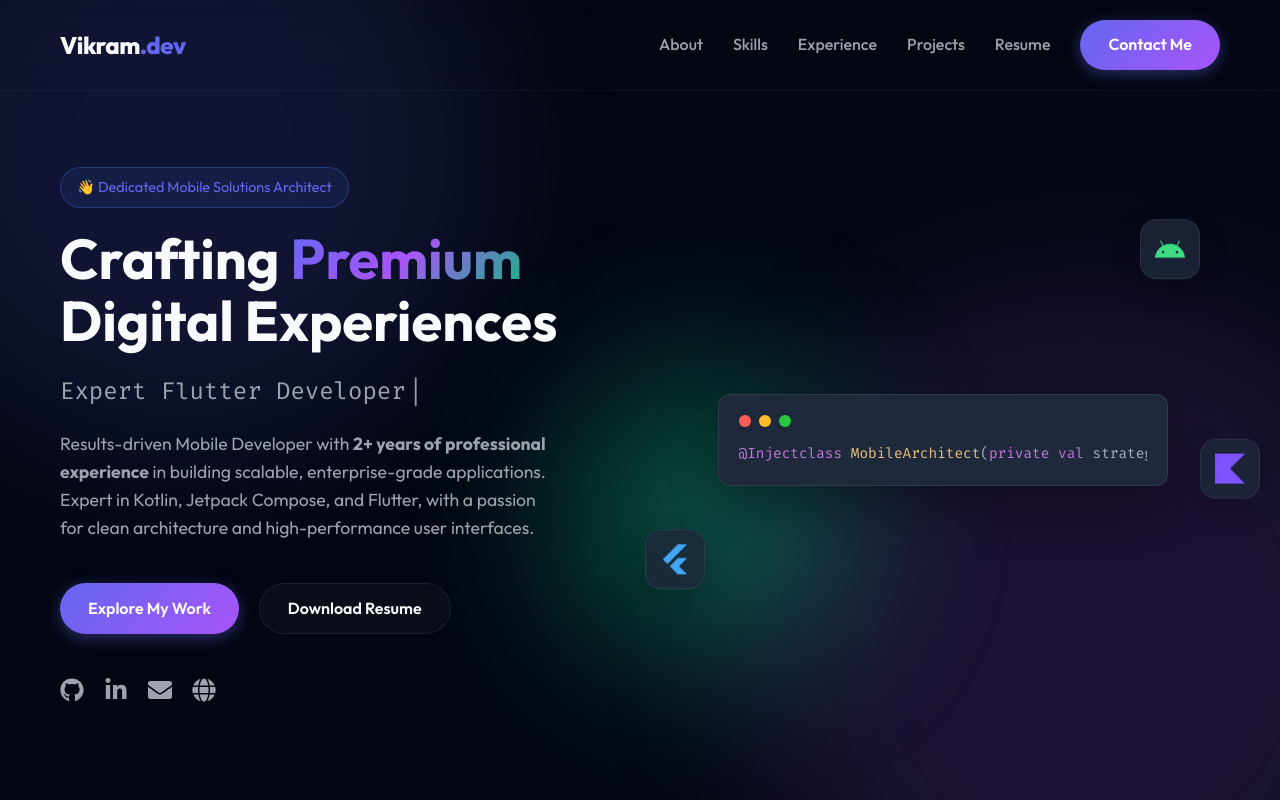
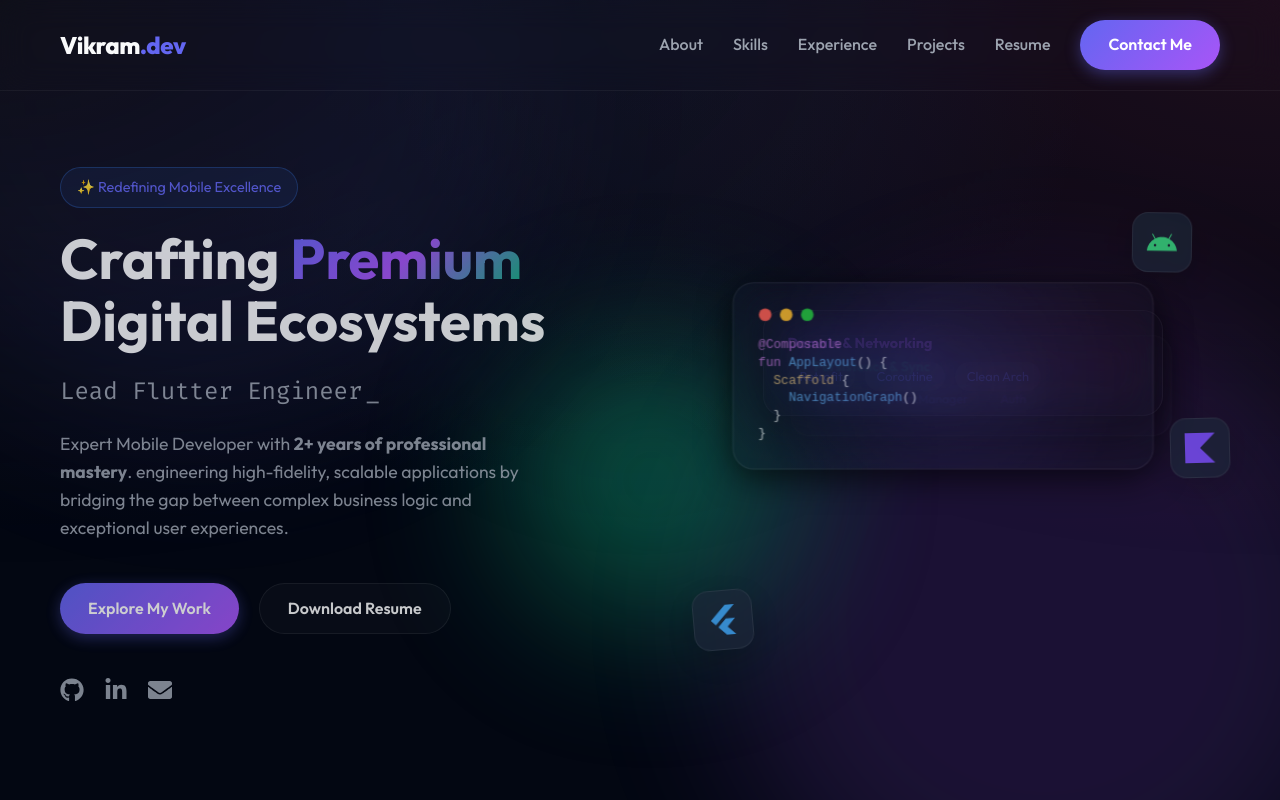
Before and after one commit to vikram-rathod/vikram_portfolio_react, a React (Vite) app: page / in a window 1280 px wide. Shown: the top 800 px of the page. Built offline with nearby package versions, Linux system fonts and the light colour scheme.

Commit message:
Redesign hero section with 3D architecture stack and interactive motion

```diff
--- a/src/components/Hero.jsx
+++ b/src/components/Hero.jsx
@@ -1,70 +1,125 @@
 import React from 'react';
 import { Typewriter } from 'react-simple-typewriter';
-import { FaGithub, FaLinkedinIn, FaEnvelope, FaGlobe } from 'react-icons/fa';
+import { FaGithub, FaLinkedinIn, FaEnvelope } from 'react-icons/fa';
 import { SiKotlin, SiFlutter, SiAndroid } from 'react-icons/si';
+import { motion } from 'framer-motion';
 
 const Hero = () => {
+    const handleMouseMove = (e) => {
+        const { currentTarget: target, clientX: x, clientY: y } = e;
+        const { left, top } = target.getBoundingClientRect();
+        target.style.setProperty("--mouse-x", `${x - left}px`);
+        target.style.setProperty("--mouse-y", `${y - top}px`);
+    };
+
+    const containerVariants = {
+        hidden: { opacity: 0 },
+        visible: {
+            opacity: 1,
+            transition: { staggerChildren: 0.2, delayChildren: 0.3 }
+        }
+    };
+
+    const itemVariants = {
+        hidden: { y: 20, opacity: 0 },
+        visible: { y: 0, opacity: 1, transition: { duration: 0.8, ease: "easeOut" } }
+    };
+
+    const layerVariants = {
+        hover: (i) => ({
+            scale: 1.05,
+            x: i * 15,
+            y: i * -15,
+            rotateZ: i * 2,
+            transition: { type: "spring", stiffness: 300, damping: 20 }
+        })
+    };
+
     return (
-        <header className="hero">
+        <header className="hero mesh-gradient" onMouseMove={handleMouseMove}>
             <div className="container hero-container">
-                <div className="hero-content">
-                    <div className="hero-badge">👋 Dedicated Mobile Solutions Architect</div>
-                    <h1>Crafting <span className="gradient-text">Premium</span><br /> Digital Experiences</h1>
-                    <div className="typing-container">
-                        <span>
+                <motion.div
+                    className="hero-content"
+                    variants={containerVariants}
+                    initial="hidden"
+                    animate="visible"
+                >
+                    <motion.div variants={itemVariants} className="hero-badge">
+                        ✨ Redefining Mobile Excellence
+                    </motion.div>
+                    <motion.h1 variants={itemVariants}>
+                        Crafting <span className="gradient-text">Premium</span><br />
+                        Digital Ecosystems
+                    </motion.h1>
+                    <motion.div variants={itemVariants} className="typing-container">
                         <Typewriter
-                                words={['Senior Android Developer', 'Expert Flutter Developer', 'Architecture Specialist', 'Product Consultant']}
+                            words={['Senior Android Solutions Architect', 'Lead Flutter Engineer', 'Clean Architecture Evangelist', 'High-Performance Specialist']}
                             loop={0}
                             cursor
-                                cursorStyle='|'
-                                typeSpeed={80}
-                                deleteSpeed={40}
-                                delaySpeed={1500}
+                            cursorStyle='_'
+                            typeSpeed={60}
+                            deleteSpeed={30}
+                            delaySpeed={2000}
                         />
-                        </span>
-                    </div>
-                    <p className="hero-description">
-                        Results-driven Mobile Developer with <strong>2+ years of professional experience</strong> in building scalable, enterprise-grade applications. Expert in Kotlin, Jetpack Compose, and Flutter, with a passion for clean architecture and high-performance user interfaces.
-                    </p>
-                    <div className="hero-btns">
+                    </motion.div>
+                    <motion.p variants={itemVariants} className="hero-description">
+                        Expert Mobile Developer with <strong>2+ years of professional mastery</strong>. engineering high-fidelity, scalable applications by bridging the gap between complex business logic and exceptional user experiences.
+                    </motion.p>
+                    <motion.div variants={itemVariants} className="hero-btns">
                         <a href="#projects" className="btn-primary">Explore My Work</a>
                         <a href="https://www.canva.com/design/DAG409WH0Gs/i0xLy23FwPL-pfRj_aYVIQ/view" target="_blank" className="btn-secondary">
                             Download Resume
                         </a>
-                    </div>
-                    <div className="social-links">
+                    </motion.div>
+                    <motion.div variants={itemVariants} className="social-links">
                         <a href="https://github.com/VikramRathodk" target="_blank" aria-label="GitHub"><FaGithub /></a>
                         <a href="https://www.linkedin.com/in/vikram-rathod-438442289/" target="_blank" aria-label="LinkedIn"><FaLinkedinIn /></a>
                         <a href="mailto:rathodvikramk382@gmail.com" aria-label="Email"><FaEnvelope /></a>
-                        <a href="https://vikramrathod.dev" target="_blank" aria-label="Website"><FaGlobe /></a>
+                    </motion.div>
+                </motion.div>
+
+                <div className="hero-visual-container">
+                    <motion.div
+                        className="architecture-stack"
+                        initial={{ rotateY: -20, rotateX: 10, opacity: 0 }}
+                        animate={{ rotateY: 0, rotateX: 0, opacity: 1 }}
+                        transition={{ duration: 1.5, ease: "easeOut" }}
+                    >
+                        {/* Layer 3: Persistence Layer */}
+                        <motion.div className="layer-card layer-3 glass-morphism" custom={3} whileHover="hover" variants={layerVariants}>
+                            <h4 style={{ color: 'var(--accent-tertiary)', fontSize: '0.9rem' }}>Persistence & Sync</h4>
+                            <div className="tech-tags" style={{ marginTop: '10px' }}>
+                                <span>Room</span><span>WorkManager</span><span>Auth</span>
                             </div>
+                        </motion.div>
+
+                        {/* Layer 2: Business Domain */}
+                        <motion.div className="layer-card layer-2 glass-morphism" custom={2} whileHover="hover" variants={layerVariants}>
+                            <h4 style={{ color: 'var(--accent-secondary)', fontSize: '0.9rem' }}>Domain & Networking</h4>
+                            <div className="tech-tags" style={{ marginTop: '10px' }}>
+                                <span>Retrofit</span><span>Coroutine</span><span>Clean Arch</span>
                             </div>
-                <div className="hero-visual">
-                    <div className="code-card">
+                        </motion.div>
+
+                        {/* Layer 1: Presentation (Top) */}
+                        <motion.div className="layer-card layer-1 glass-morphism glow-card" custom={1} whileHover="hover" variants={layerVariants}>
                             <div className="code-header">
-                            <span className="dot red"></span>
-                            <span className="dot yellow"></span>
-                            <span className="dot green"></span>
+                                <span className="dot red"></span><span className="dot yellow"></span><span className="dot green"></span>
                             </div>
-                        <div className="code-content">
-                            <pre>
-                                <span className="keyword">@Inject</span>
-                                <span className="keyword">class</span> <span className="class-name">MobileArchitect</span>(
-                                <span className="keyword">private val</span> strategy: <span className="class-name">ScaleStrategy</span>
-                                ) {'{'}
-                                <span className="keyword">val</span> experience = <span className="string">"2+ Years"</span>
-                                <span className="keyword">fun</span> <span className="function">deployEnterpriseSolution</span>() {'{'}
-                                <span className="comment">// Optimizing performance...</span>
-                                strategy.<span className="function">implementCleanArchitecture</span>()
-                                <span className="keyword">return</span> <span className="keyword">true</span>
-                                {'}'}
+                            <pre style={{ fontSize: '0.75rem', opacity: 0.9, lineHeight: '1.4' }}>
+                                <span className="keyword">@Composable</span><br />
+                                <span className="keyword">fun</span> <span className="function">AppLayout</span>() {'{'}<br />
+                                &nbsp;&nbsp;<span className="class-name">Scaffold</span> {'{'}<br />
+                                &nbsp;&nbsp;&nbsp;&nbsp;<span className="function">NavigationGraph</span>()<br />
+                                &nbsp;&nbsp;{'}'}<br />
                                 {'}'}
                             </pre>
-                        </div>
-                    </div>
-                    <div className="floating-icon icon-android"><SiAndroid /></div>
-                    <div className="floating-icon icon-flutter"><SiFlutter /></div>
-                    <div className="floating-icon icon-kotlin"><SiKotlin /></div>
+                        </motion.div>
+                    </motion.div>
+
+                    <div className="floating-icon icon-android" style={{ top: '5%', right: '5%' }}><SiAndroid /></div>
+                    <div className="floating-icon icon-flutter" style={{ bottom: '10%', left: '5%' }}><SiFlutter /></div>
+                    <div className="floating-icon icon-kotlin" style={{ top: '45%', right: '-10px' }}><SiKotlin /></div>
                 </div>
             </div>
         </header>
--- a/src/index.css
+++ b/src/index.css
@@ -118,12 +118,59 @@ a {
 
 @keyframes float-globe {
     0% {
-        transform: translate(0, 0);
+        transform: translate(0, 0) scale(1);
+    }
+
+    33% {
+        transform: translate(30px, -50px) scale(1.1);
+    }
+
+    66% {
+        transform: translate(-20px, 20px) scale(0.9);
     }
 
     100% {
-        transform: translate(50px, 50px);
+        transform: translate(0, 0) scale(1);
     }
+}
+
+.mesh-gradient {
+    position: fixed;
+    top: 0;
+    left: 0;
+    width: 100%;
+    height: 100%;
+    z-index: -1;
+    background-image:
+        radial-gradient(at 0% 0%, hsla(253, 16%, 7%, 1) 0, transparent 50%),
+        radial-gradient(at 50% 0%, hsla(225, 39%, 30%, 0.3) 0, transparent 50%),
+        radial-gradient(at 100% 0%, hsla(339, 49%, 30%, 0.3) 0, transparent 50%);
+    opacity: 0.8;
+}
+
+.glow-card {
+    position: relative;
+    overflow: hidden;
+}
+
+.glow-card::before {
+    content: '';
+    position: absolute;
+    top: 0;
+    left: 0;
+    right: 0;
+    bottom: 0;
+    background: radial-gradient(circle at var(--mouse-x, 50%) var(--mouse-y, 50%), rgba(99, 102, 241, 0.15) 0%, transparent 80%);
+    pointer-events: none;
+    z-index: 1;
+}
+
+.glass-morphism {
+    background: rgba(17, 24, 39, 0.4);
+    backdrop-filter: blur(20px) saturate(180%);
+    -webkit-backdrop-filter: blur(20px) saturate(180%);
+    border: 1px solid rgba(255, 255, 255, 0.1);
+    box-shadow: 0 8px 32px 0 rgba(0, 0, 0, 0.8);
 }
 
 /* Typography & Utilities */
@@ -421,12 +468,66 @@ h4 {
 
     0%,
     100% {
-        transform: translateY(0);
+        transform: translateY(0) rotate(0deg);
     }
 
-    50% {
-        transform: translateY(-20px);
+    25% {
+        transform: translateY(-15px) rotate(5deg);
     }
+
+    75% {
+        transform: translateY(10px) rotate(-5deg);
+    }
+}
+
+.hero-visual-container {
+    perspective: 1000px;
+    height: 500px;
+    width: 100%;
+    display: flex;
+    justify-content: center;
+    align-items: center;
+}
+
+.architecture-stack {
+    position: relative;
+    width: 100%;
+    max-width: 400px;
+    height: 300px;
+    transform-style: preserve-3d;
+}
+
+.layer-card {
+    position: absolute;
+    width: 100%;
+    padding: 24px;
+    border-radius: 20px;
+    transition: transform 0.5s cubic-bezier(0.4, 0, 0.2, 1);
+}
+
+.layer-1 {
+    transform: translateZ(50px);
+    z-index: 3;
+}
+
+.layer-2 {
+    transform: translateZ(0) translateY(20px) translateX(20px);
+    z-index: 2;
+    opacity: 0.7;
+}
+
+.layer-3 {
+    transform: translateZ(-50px) translateY(40px) translateX(40px);
+    z-index: 1;
+    opacity: 0.4;
+}
+
+.hero-visual-container:hover .layer-2 {
+    transform: translateZ(20px) translateY(40px) translateX(40px);
+}
+
+.hero-visual-container:hover .layer-3 {
+    transform: translateZ(-10px) translateY(80px) translateX(80px);
 }
 
 /* About Section */
```
Lines whose indentation alone changed are shown as unchanged.
